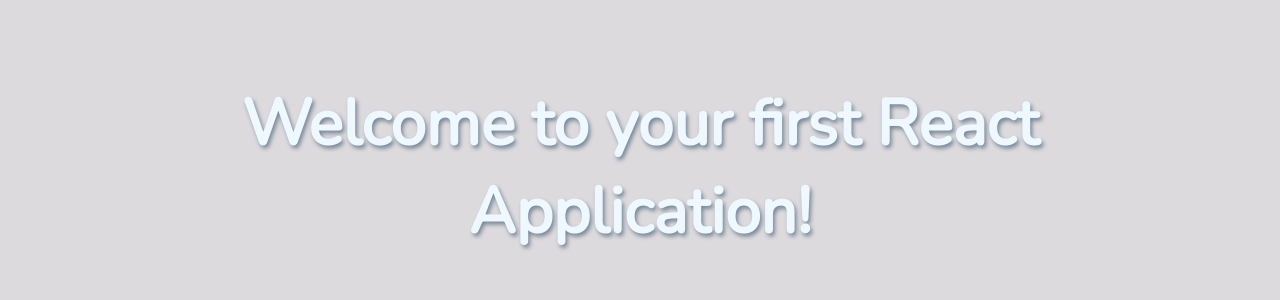
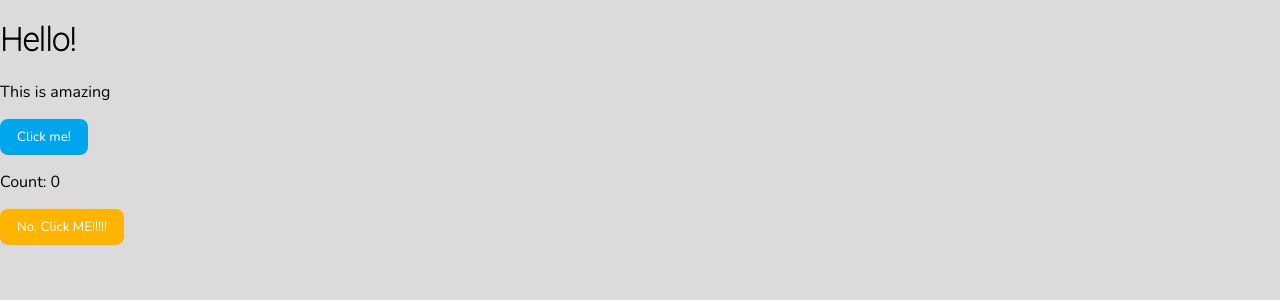
Before and after one commit to patrick-mcisaac/Honey-Rae-Repairs, a React (Vite) app: page / in a window 1280 px wide. Shown: the top 300 px of the page. Built offline with nearby package versions, Linux system fonts and the light colour scheme.

Commit message:
getting started

```diff
--- a/src/App.jsx
+++ b/src/App.jsx
@@ -1,3 +1,26 @@
+import { useState } from "react"
+
 export const App = () => {
-  return <div className="welcome">Welcome to your first React Application!</div>
+	const [count, setCount] = useState(0) // [stateVariable, setterFunction]
+
+	const eventHandler = () => {
+		setCount(count + 1)
+	}
+
+	const handleOther = () => {
+		setCount(count - 1)
+	}
+	return (
+		<>
+			<h1>Hello!</h1>
+			<p>This is amazing</p>
+			<button className="btn-secondary" onClick={eventHandler}>
+				Click me!
+			</button>
+			<p>Count: {count}</p>
+			<button className="btn-primary" onClick={handleOther}>
+				No, Click ME!!!!!
+			</button>
+		</>
+	)
 }
```
Also changed, not shown: 1 other file (tests, documents, lock files or other folders).
